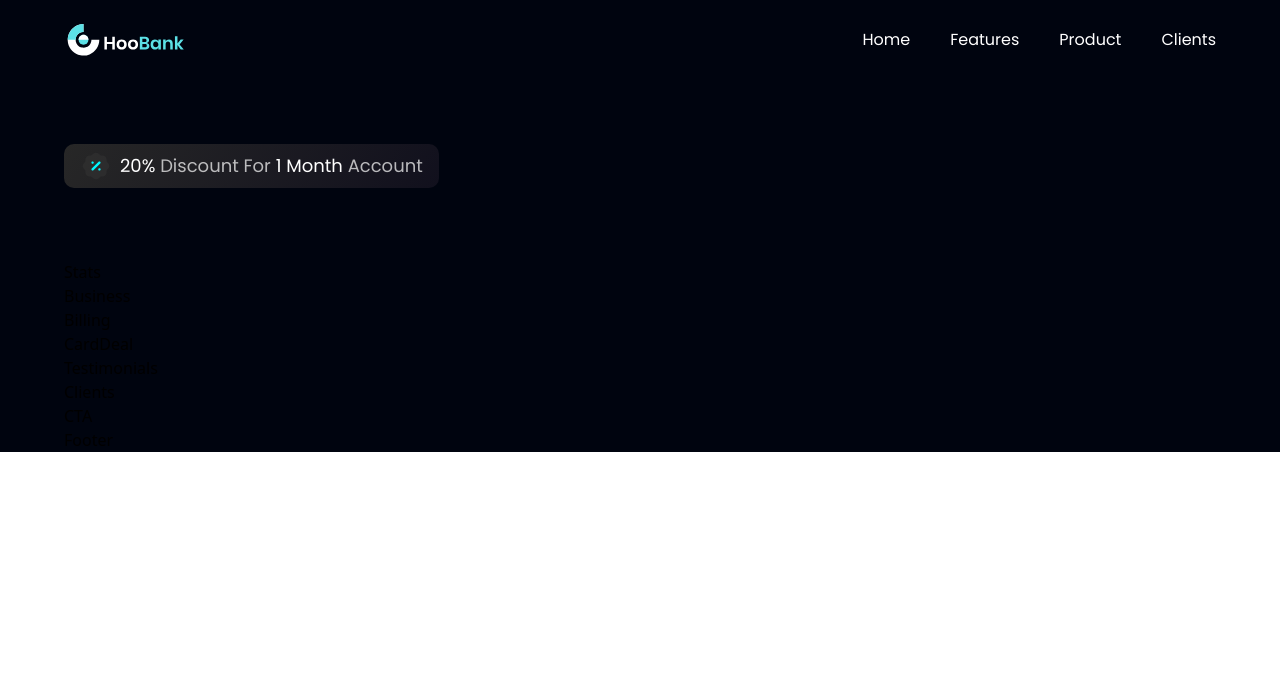
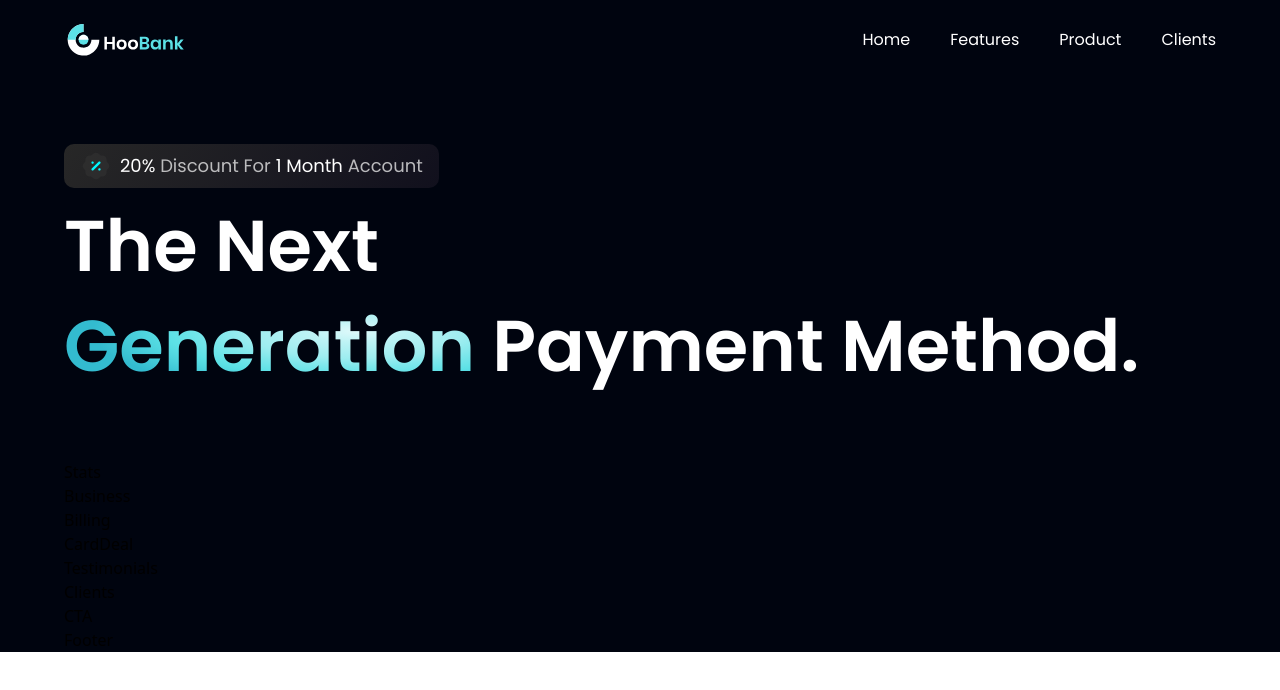
Before and after one commit to knosei/HooBank, a React (Vite) app: page / in a window 1280 px wide. Shown: the top 690 px of the page. Built offline with nearby package versions, Linux system fonts and the light colour scheme.

Commit message:
hero text section

```diff
--- a/src/components/Hero.jsx
+++ b/src/components/Hero.jsx
@@ -12,6 +12,13 @@ const Hero = () => (
         </p>
       </div>
 
+      <div className="flex flex-row justify-between items-center w-full">
+        <h1 className="flex-1 font-poppins font-semibold ss:text-[72px] text-[52px] text-white ss:leading-[100px]">
+          The Next <br className="sm:block hidden" /> {" "}
+          <span className='text-gradient'>Generation</span> {" "}
+          Payment Method.
+        </h1>
+      </div>
 
     </div>
   </section>
```
